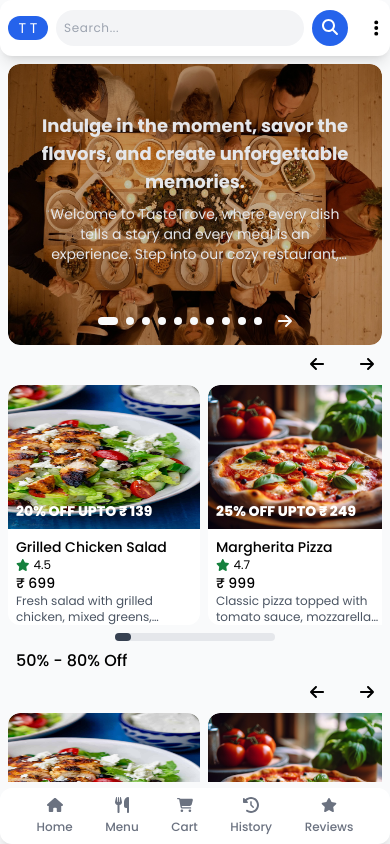
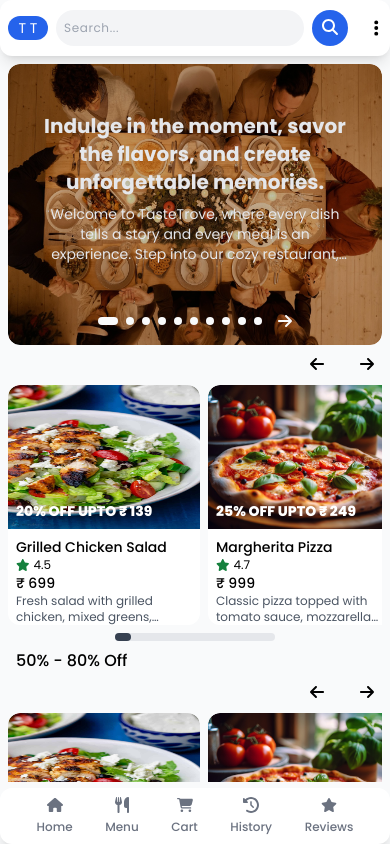
Before and after one commit to cherakalagireesh/TastefulTerra, a React (Vite) app: page / in a window 390 px wide. Built offline with nearby package versions, Linux system fonts and the light colour scheme; grey boxes are pictures that could not be loaded.

Commit message:
font size changed

```diff
--- a/src/features/home/MainSlide.jsx
+++ b/src/features/home/MainSlide.jsx
@@ -17,7 +17,7 @@ const MainSlide = ({ data }) => {
       />
       <div className="absolute inset-0 flex flex-col justify-center items-center bg-black bg-opacity-25 text-gray-200 pb-8 md:p-12 lg:p-16 rounded-xl">
         <div className="text-center p-8">
-          <p className="text-lg md:text-xl lg:text-2xl font-bold md:mb-4 mb-2 line-clamp-3 md:line-clamp-none">
+          <p className="text-xl md:text-xl lg:text-2xl font-bold md:mb-4 mb-2 line-clamp-3 md:line-clamp-none">
             {data.quote}
           </p>
           <p className="text-sm md:text-base lg:text-lg line-clamp-3  md:line-clamp-none">
```
